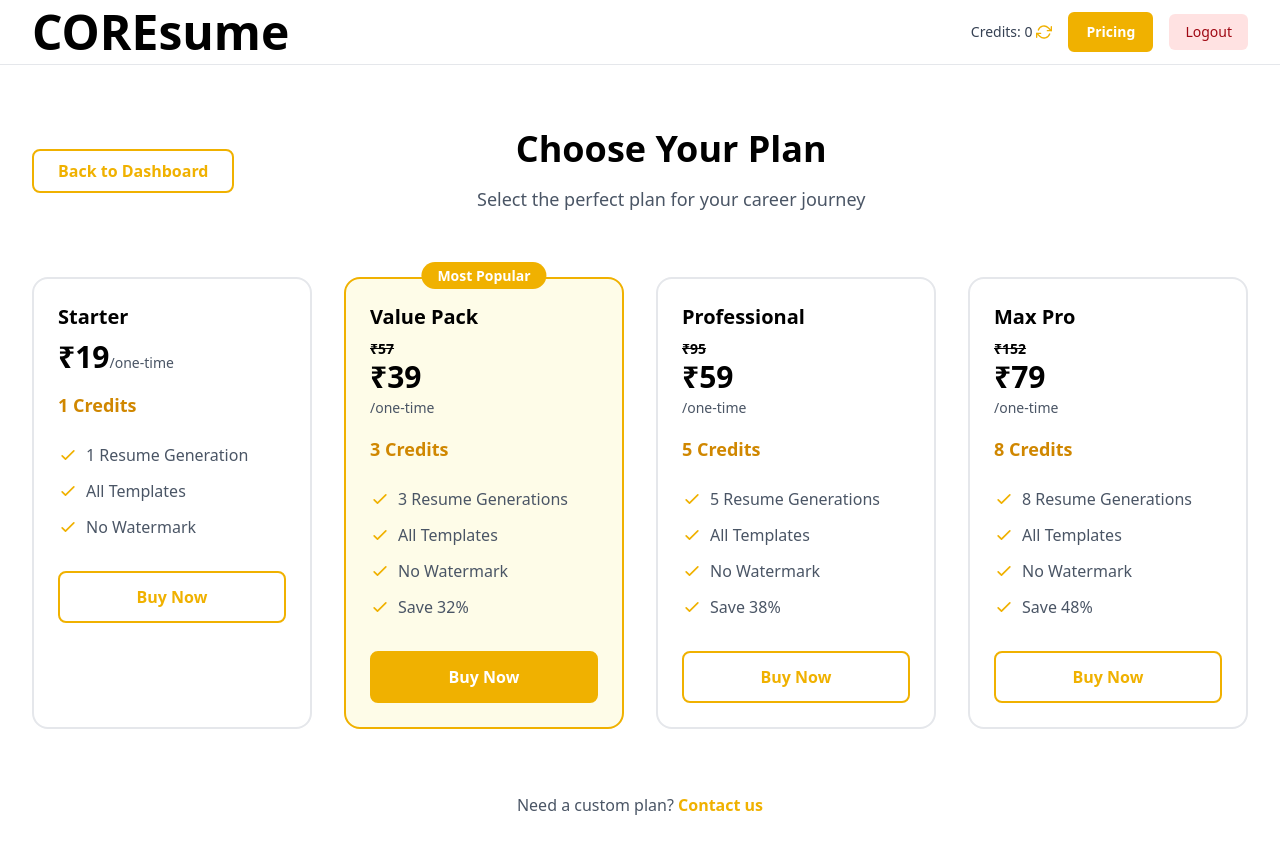
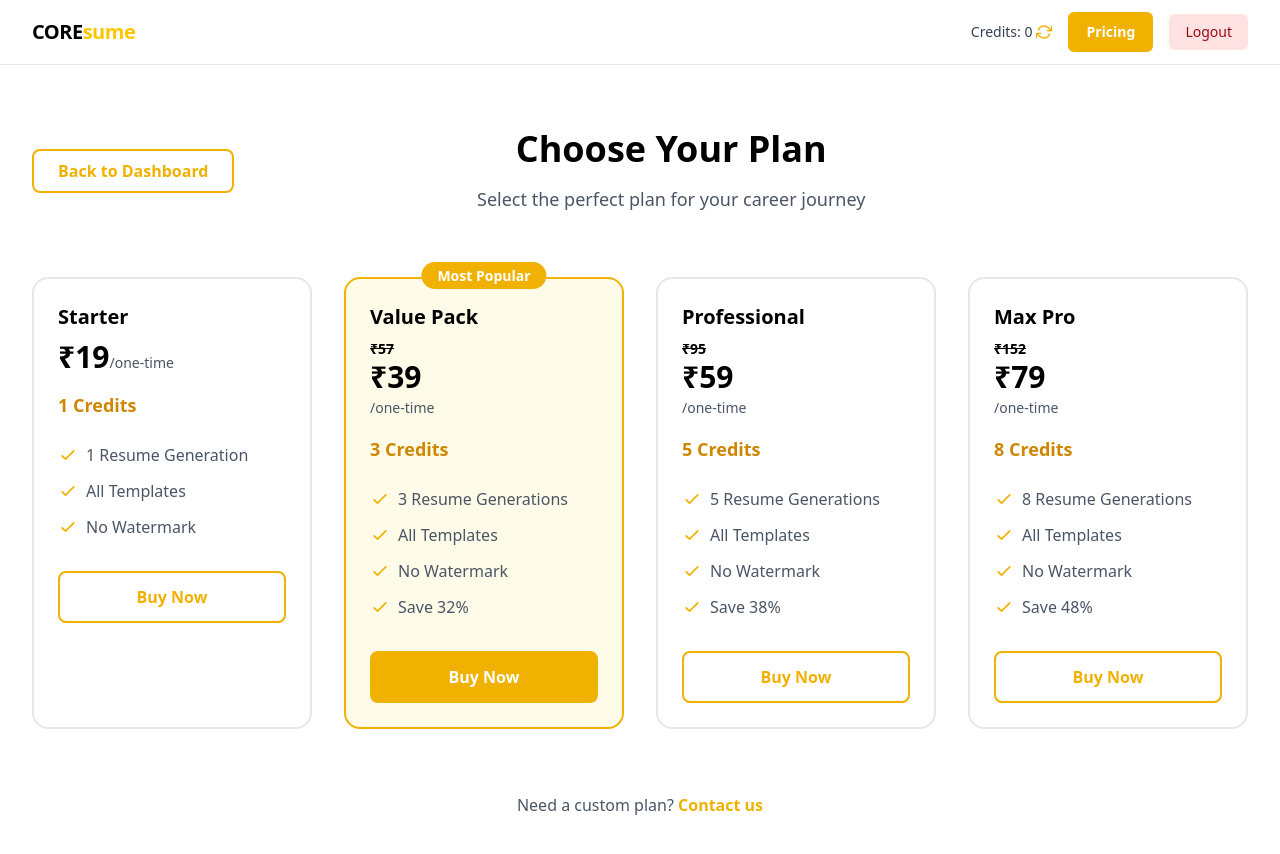
Before and after one commit to ChakraVaishnav/COREsume, a Next.js app: page /pricing in a window 1280 px wide. Shown: the top 854 px of the page. Built offline with nearby package versions, Linux system fonts and the light colour scheme; no server answers; the database is empty; sample sign-in values are in the browser's storage.

Commit message:
Update Navbar.jsx 25th june

```diff
--- a/components/Navbar.jsx
+++ b/components/Navbar.jsx
@@ -46,9 +46,10 @@ export default function Navbar() {
   return (
     <header className="w-full bg-white border-b border-gray-200">
       <div className="max-w-7xl mx-auto px-4 sm:px-6 lg:px-8 flex justify-between items-center h-16">
-        <Link href="/dashboard" className="text-5xl font-bold text-black hover:text-yellow-500 transition">
-          COREsume
-        </Link>
+        <Link href="/" className="text-xl font-bold tracking-tight">
+    <span className="text-black">CORE</span>
+    <span className="text-yellow-400">sume</span>
+  </Link>
         <div className="flex items-center space-x-4">
           <div className="text-sm font-medium text-gray-700 flex items-center">
             Credits: {loading ? "Loading..." : credits ?? 0}
```
